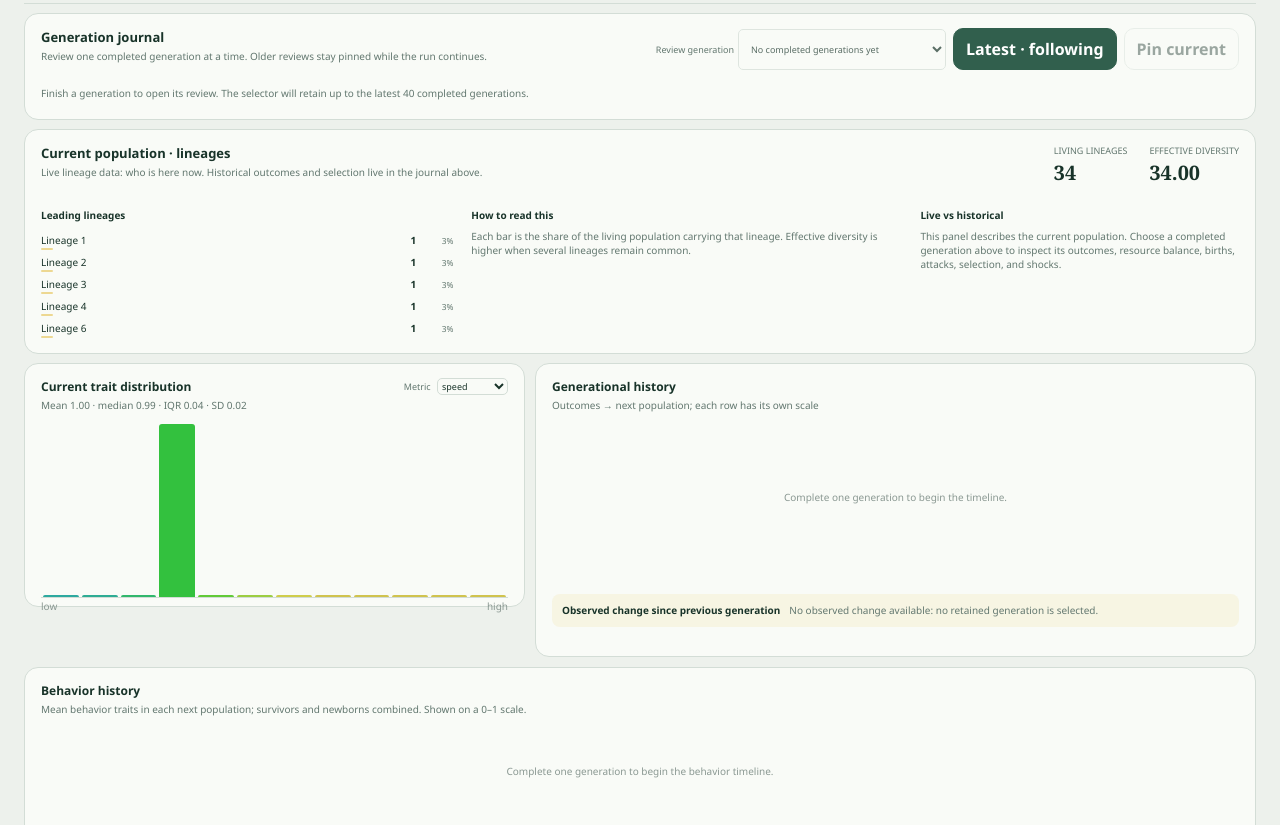
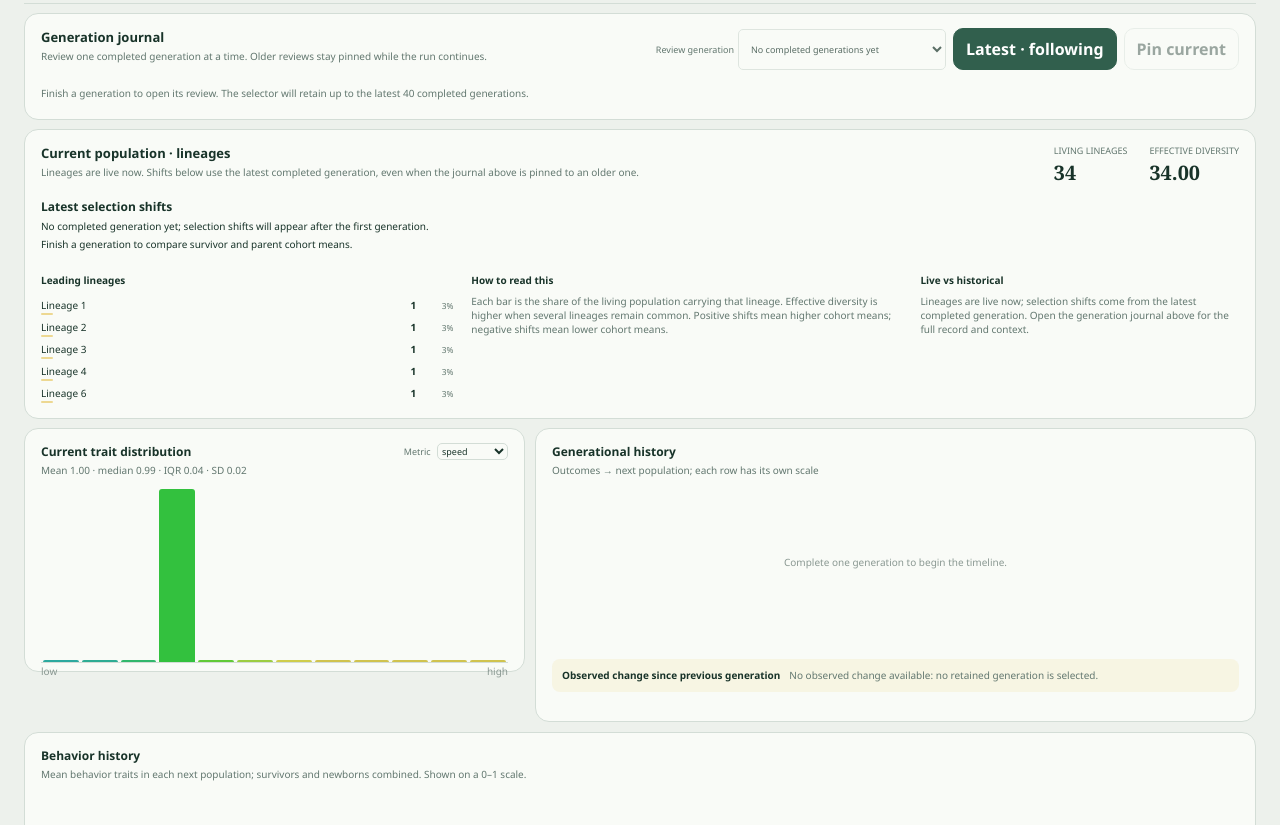
Before and after one commit to philippmch/SimSim, a React (Vite) app: page / in a window 1280 px wide. Shown: the part 1140-1965 px from the top of the page. Built offline with nearby package versions, Linux system fonts and the light colour scheme.

Commit message:
feat: surface generational trait shifts

```diff
--- a/src/App.tsx
+++ b/src/App.tsx
@@ -16,6 +16,7 @@ const InsightsPanel=lazy(()=>import('./components/InsightsPanel'))
 const LivePulse=lazy(()=>import('./components/LivePulse'))
 const TerminalOutcome=lazy(()=>import('./components/TerminalOutcome'))
 const CreatureInspector=lazy(()=>import('./components/CreatureInspector'))
+const PopulationStory=lazy(()=>import('./components/PopulationStory'))
 const creatureStates=Object.entries(CREATURE_STATE_METADATA) as [CreatureState,(typeof CREATURE_STATE_METADATA)[CreatureState]][]
 
 const copyConfig=(c:Config):Config=>({...c})
@@ -278,14 +279,7 @@ function App(){
           <GenerationForecast world={world}/>
           <GenerationAccounting world={world}/>
           <Suspense fallback={<section className="evolution-story generation-journal" aria-busy="true"><p className="journal-empty" role="status">Opening generation journal…</p></section>}><GenerationJournal ledgers={world.ledger} events={world.events} requestedGeneration={requestedGeneration} onRequestedGenerationChange={setRequestedGeneration}/></Suspense>
-          <section className="evolution-story" aria-labelledby="evolution-story-title">
-            <div className="story-head"><div><h2 id="evolution-story-title">Current population · lineages</h2><p>Live lineage data: who is here now. Historical outcomes and selection live in the journal above.</p></div><dl><div><dt>Living lineages</dt><dd>{lineage.livingLineages}</dd></div><div><dt>Effective diversity</dt><dd>{lineage.effectiveDiversity.toFixed(2)}</dd></div></dl></div>
-            <div className="story-grid">
-              <div><h3>Leading lineages</h3>{lineage.topLineages.length?<ol>{lineage.topLineages.map(item=><li key={item.lineageId}><span>Lineage {item.lineageId}</span><b>{item.count}</b><small>{Math.round(item.share*100)}%</small><i style={{width:`${item.share*100}%`}}/></li>)}</ol>:<p>No living lineages.</p>}</div>
-              <div><h3>How to read this</h3><p>Each bar is the share of the living population carrying that lineage. Effective diversity is higher when several lineages remain common.</p></div>
-              <div><h3>Live vs historical</h3><p>This panel describes the current population. Choose a completed generation above to inspect its outcomes, resource balance, births, attacks, selection, and shocks.</p></div>
-            </div>
-          </section>
+          <Suspense fallback={<section className="evolution-story" aria-busy="true"><p className="journal-empty" role="status">Opening population story…</p></section>}><PopulationStory lineage={lineage}/></Suspense>
           <Suspense fallback={<section className="evolution-story generation-journal" aria-busy="true"><p className="journal-empty" role="status">Opening insights…</p></section>}><InsightsPanel world={world} requestedGeneration={requestedGeneration} onSelectGeneration={setRequestedGeneration}/></Suspense>
         </section>
       </section>
--- /dev/null
+++ b/src/components/PopulationStory.tsx
@@ -0,0 +1,66 @@
+import type { BiologicalTrait, LineageAnalytics, SelectionShift } from '../simulation/types'
+
+export const POPULATION_TRAIT_ORDER:readonly BiologicalTrait[]=['speed','size','sense','aggression','caution','exploration']
+
+const traitLabels:Record<BiologicalTrait,string>={
+  speed:'Speed',
+  size:'Size',
+  sense:'Sense',
+  aggression:'Aggression',
+  caution:'Caution',
+  exploration:'Exploration',
+}
+
+/** Compact signed cohort-mean differences; invalid or missing cohorts stay explicit. */
+export function formatSelectionDelta(value:number|null|undefined):string{
+  if(typeof value!=='number'||!Number.isFinite(value))return'n/a'
+  if(Math.abs(value)<.0005)return'0.000'
+  return`${value>0?'+':''}${value.toFixed(3)}`
+}
+
+export interface SelectionShiftRow{
+  trait:BiologicalTrait
+  label:string
+  survivor:string
+  reproducer:string
+}
+
+/** Normalize engine telemetry to a stable six-trait order for a readable table. */
+export function buildSelectionShiftRows(shifts:readonly SelectionShift[]|null|undefined):SelectionShiftRow[]{
+  return POPULATION_TRAIT_ORDER.map(trait=>{
+    const shift=shifts?.find(item=>item?.trait===trait)
+    return{trait,label:traitLabels[trait],survivor:formatSelectionDelta(shift?.survivor),reproducer:formatSelectionDelta(shift?.reproducer)}
+  })
+}
+
+export function hasCompletedSelectionGeneration(latestGeneration:number|null|undefined):latestGeneration is number{
+  return typeof latestGeneration==='number'&&Number.isInteger(latestGeneration)&&latestGeneration>=1
+}
+
+export function formatSelectionShiftContext(latestGeneration:number|null|undefined):string{
+  if(!hasCompletedSelectionGeneration(latestGeneration))return'No completed generation yet; selection shifts will appear after the first generation.'
+  return`Latest completed generation: ${latestGeneration}. Positive values mean a higher cohort mean; negative values mean a lower cohort mean.`
+}
+
+export interface PopulationStoryProps{lineage:LineageAnalytics}
+
+export function PopulationStory({lineage}:PopulationStoryProps){
+  const shifts=buildSelectionShiftRows(lineage.selectionShifts)
+  const hasCompletedGeneration=hasCompletedSelectionGeneration(lineage.latestGeneration)
+  return <section className="evolution-story" aria-labelledby="evolution-story-title">
+    <div className="story-head"><div><h2 id="evolution-story-title">Current population · lineages</h2><p>Lineages are live now. Shifts below use the latest completed generation, even when the journal above is pinned to an older one.</p></div><dl><div><dt>Living lineages</dt><dd>{Number.isFinite(lineage.livingLineages)?Math.max(0,Math.trunc(lineage.livingLineages)):'n/a'}</dd></div><div><dt>Effective diversity</dt><dd>{Number.isFinite(lineage.effectiveDiversity)?lineage.effectiveDiversity.toFixed(2):'n/a'}</dd></div></dl></div>
+    <div className="selection-shifts utility-breakdown" role="group" aria-labelledby="selection-shifts-title">
+      <h3 id="selection-shifts-title" style={{fontSize:'12px',margin:'12px 0 4px'}}>Latest selection shifts</h3>
+      <p>{formatSelectionShiftContext(lineage.latestGeneration)}</p>
+      {hasCompletedGeneration&&<><small style={{display:'block',marginTop:4,color:'var(--muted)'}}>Δ = cohort mean versus the evaluated starting cohort. n/a means a cohort mean was unavailable.</small><table style={{tableLayout:'fixed'}}><caption className="sr-only">Latest completed generation selection shifts versus the evaluated starting cohort</caption><thead><tr><th>Trait</th><th>Survivors Δ</th><th>Parents of newborns Δ</th></tr></thead><tbody>{shifts.map(row=><tr key={row.trait}><th scope="row">{row.label}</th><td>{row.survivor}</td><td>{row.reproducer}</td></tr>)}</tbody></table><small style={{display:'block',marginTop:4,color:'var(--muted)'}}>Positive and negative shifts are descriptive associations, not proof of cause.</small></>}
+      {!hasCompletedGeneration&&<p style={{marginTop:4}}>Finish a generation to compare survivor and parent cohort means.</p>}
+    </div>
+    <div className="story-grid">
+      <div><h3>Leading lineages</h3>{lineage.topLineages.length?<ol>{lineage.topLineages.map(item=><li key={item.lineageId}><span>Lineage {item.lineageId}</span><b>{Number.isFinite(item.count)?Math.max(0,Math.trunc(item.count)):'n/a'}</b><small>{Number.isFinite(item.share)?`${Math.round(Math.max(0,item.share)*100)}%`:'n/a'}</small><i style={{width:`${Number.isFinite(item.share)?Math.max(0,Math.min(100,item.share*100)):0}%`}}/></li>)}</ol>:<p>No living lineages.</p>}</div>
+      <div><h3>How to read this</h3><p>Each bar is the share of the living population carrying that lineage. Effective diversity is higher when several lineages remain common. Positive shifts mean higher cohort means; negative shifts mean lower cohort means.</p></div>
+      <div><h3>Live vs historical</h3><p>Lineages are live now; selection shifts come from the latest completed generation. Open the generation journal above for the full record and context.</p></div>
+    </div>
+  </section>
+}
+
+export default PopulationStory
```
Also changed, not shown: 1 other file (tests, documents, lock files or other folders).
